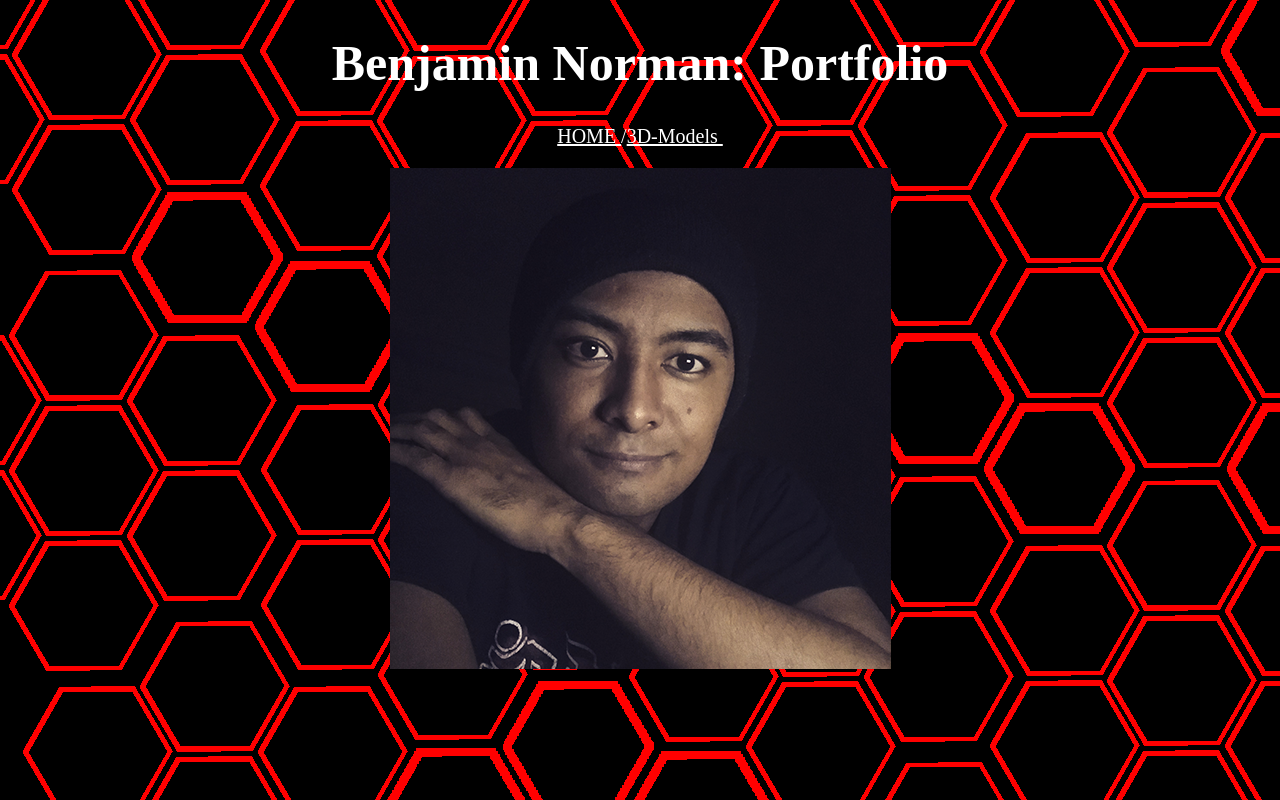
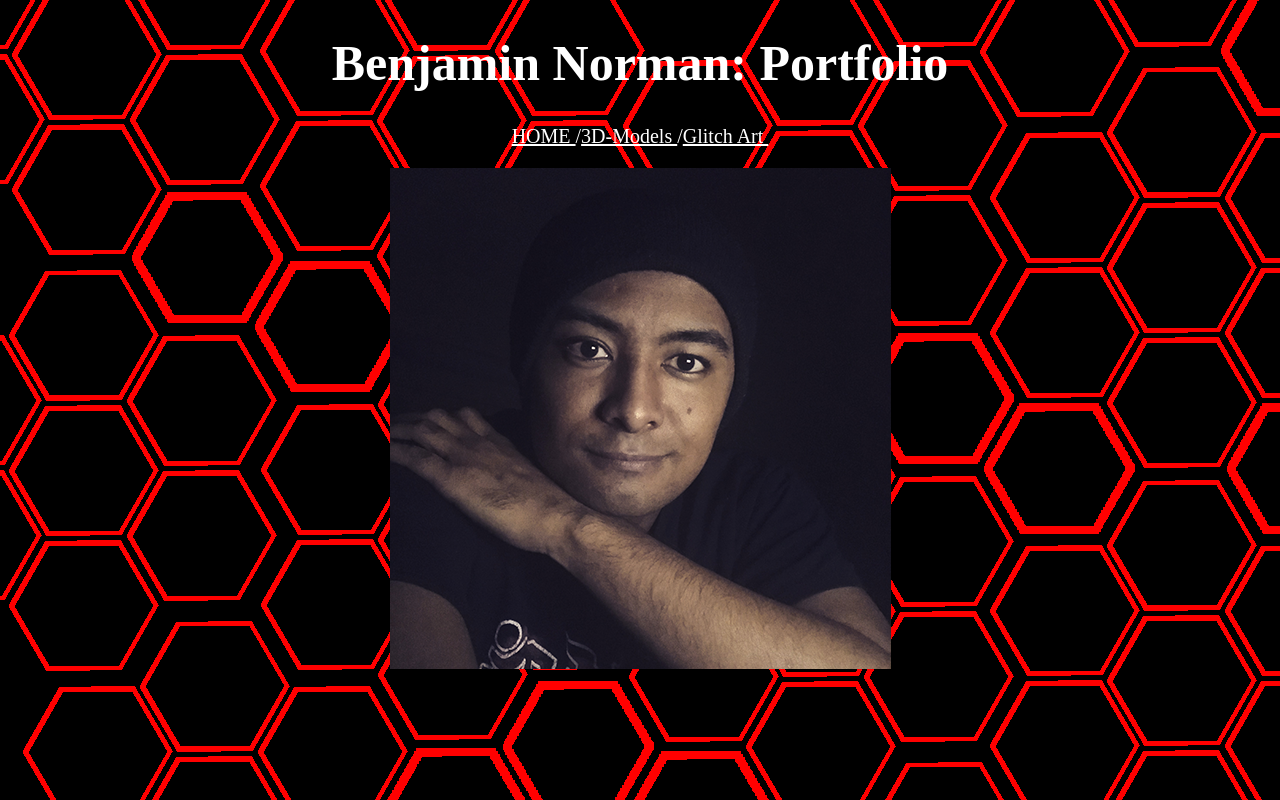
Before and after one commit to Ben-Norman-Art/Portfolio, a plain HTML site: page index.html in a window 1280 px wide. Drawn offline with Linux system fonts and the light colour scheme.

Commit message:
Update index.html

```diff
--- a/index.html
+++ b/index.html
@@ -7,7 +7,7 @@
 <body>
 
 <h1 style="color:White;"class="Work">Benjamin Norman: Portfolio</h1>
-<p style="color:White;" class="Group"> <a class="Underline" style="color:white" href="https://ben-norman-art.github.io/Portfolio/">HOME&nbsp;</a>/<a class="Underline" style="color:white" href="https://ben-norman-art.github.io/3D-Models/">3D-Models&nbsp;</a>
+<p style="color:White;" class="Group"> <a class="Underline" style="color:white" href="https://ben-norman-art.github.io/Portfolio/">HOME&nbsp;</a>/<a class="Underline" style="color:white" href="https://ben-norman-art.github.io/3D-Models/">3D-Models&nbsp;</a>/<a class="Underline" style="color:white" href="https://ben-norman-art.github.io/Glitch-Art/">Glitch Art&nbsp;</a>
 </p>
 
 <style>
```
Also changed, not shown: Glitch Art.html (+0 -2 lines).
